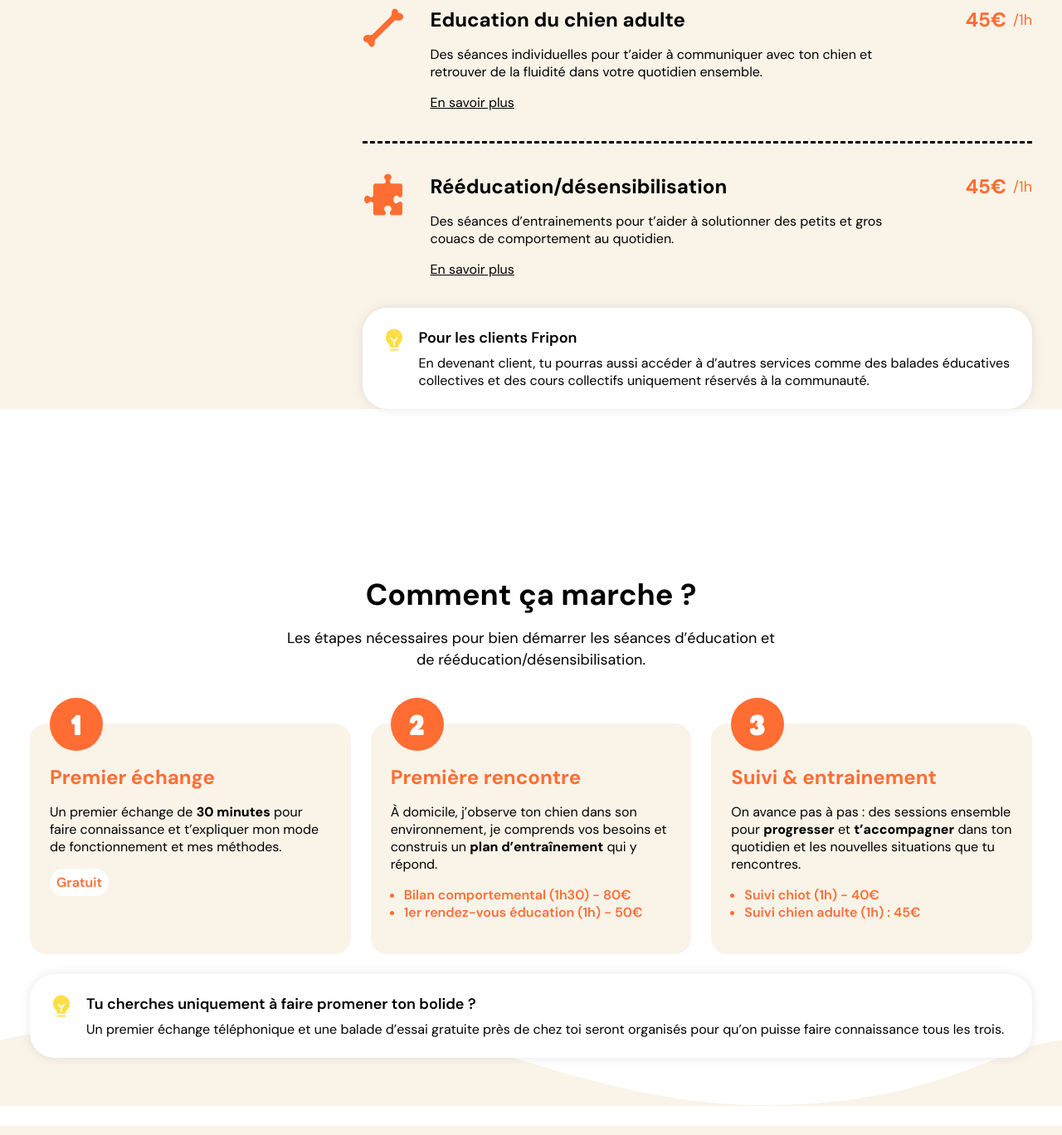
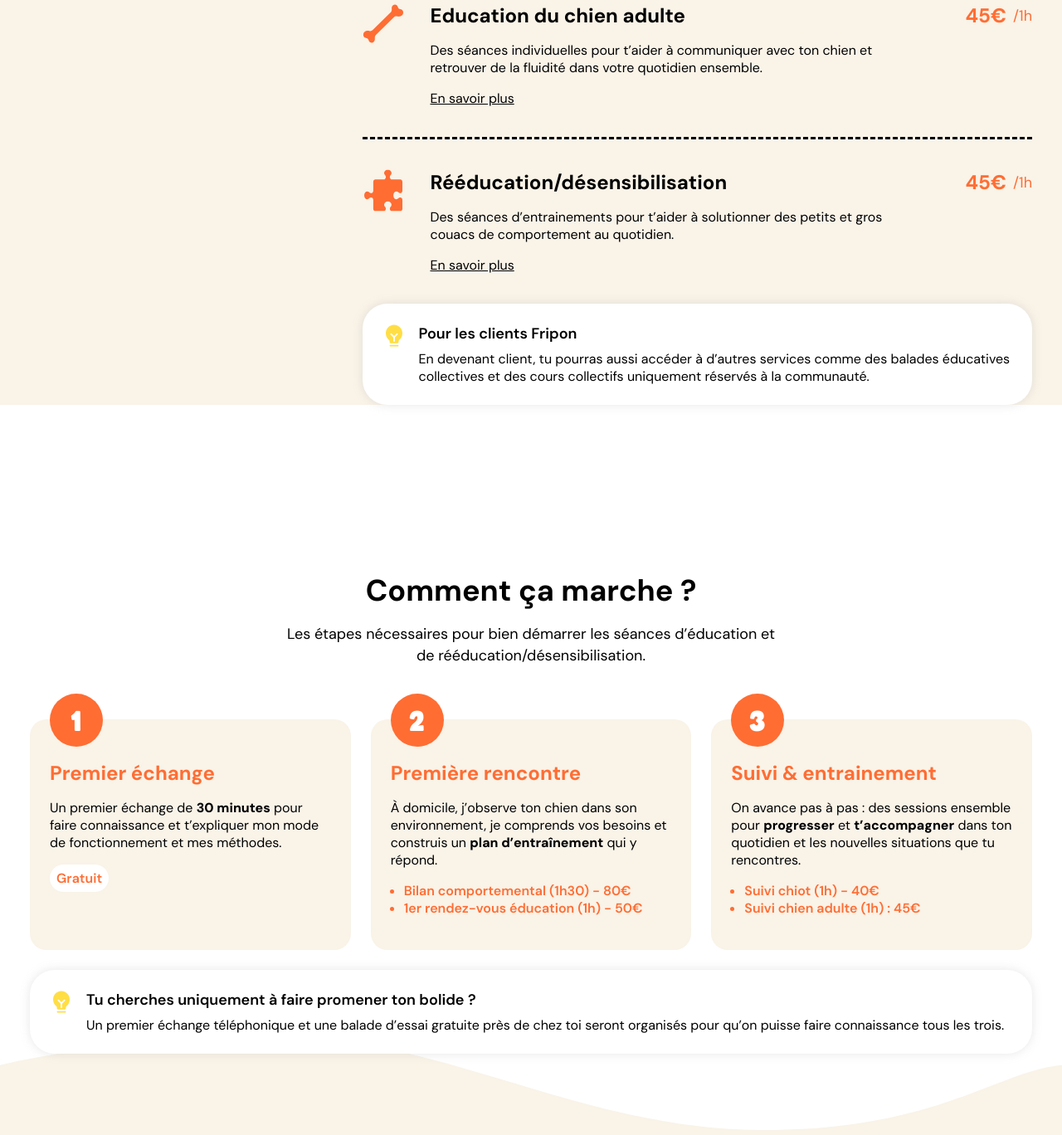
Before and after one commit to alixalixalixalix/fripon, a website: page index.html in a window 1280 px wide. Shown: the part 1232-2600 px from the top of the page at 83% size. Drawn offline with Linux system fonts and the light colour scheme.

Commit message:
divider presentation + demarches ok

```diff
--- a/index.html
+++ b/index.html
@@ -51,7 +51,20 @@
     </section>
 
     <img id="fleche" src="sources/fleche.png" alt="" />
-    <img class="img-bg" src="sources/forme-presentation.svg" alt="" />
+    <svg id="divider-presentation"
+      width="3600"
+      viewBox="0 0 3600 330"
+      fill="none"
+      xmlns="http://www.w3.org/2000/svg"
+    >
+      <rect width="3600" height="330" fill="#F9F3E8" />
+      <path
+        d="M3600 238.951C3550.98 290.781 3484.35 324.454 3410.86 330H3366.37L3356.66 329.483L3372.77 26.9805L3372.77 26.9795L3356.66 329.483C3243.95 323.481 3149.57 252.637 3105.61 153.789C3051.41 247.409 2950.04 307.83 2837.33 301.828L2802.79 299.988L2800.9 299.882C2689.02 293.191 2595.46 222.588 2551.75 124.295C2497.54 217.915 2396.17 278.336 2283.46 272.334L2248.92 270.494C2136.21 264.492 2041.83 193.648 1997.88 94.8008C1943.67 188.421 1842.3 248.841 1729.59 242.839L1695.06 241L1693.16 240.894C1581.29 234.202 1487.72 163.599 1444.01 65.3066C1389.8 158.927 1288.44 219.347 1175.72 213.345L1141.19 211.506C1028.47 205.504 934.096 134.66 890.14 35.8125C835.934 129.432 734.567 189.853 621.854 183.851L587.318 182.012C474.606 176.009 380.226 105.166 336.271 6.31836C282.065 99.9382 180.698 160.359 67.9854 154.356L50.7178 153.438C33.3365 152.512 16.3916 150.042 0 146.168V0H597.011L595.888 21.0996L597.012 0H3600V238.951Z"
+        fill="#FFDE45"
+      />
+    </svg>
+
+    <!--<img class="img-bg" src="sources/forme-presentation.svg" alt="" />-->
 
     <section id="services">
       <div class="marginSite">
@@ -79,7 +92,21 @@
       </div>
     </section>
 
-    <img class="img-bg bg-services" src="sources/forme-services.svg" alt="" />
+    <!--    <img class="img-bg bg-services" src="sources/forme-services.svg" alt="" />-->
+
+    <svg
+      id="divider-services"
+      width="3600"
+      viewBox="0 0 3600 739"
+      fill="none"
+      xmlns="http://www.w3.org/2000/svg"
+    >
+      <rect y="1" width="3600" height="680" fill="white" />
+      <path
+        d="M3600 136.688C3557.65 205.501 3510.31 269.188 3457.43 326.485C3207.07 597.751 2740.86 726.552 2222.03 738.25H2063.93C1275.19 720.885 405.603 447.665 0 3.22461V0.75H3600V136.688Z"
+        fill="#F9F3E8"
+      />
+    </svg>
 
     <section id="demarche">
       <div class="marginSite">
@@ -141,19 +168,21 @@
         </div>
       </div>
       <!--<img class="img-bg bg-demarche" src="sources/forme-demarche.svg" alt="" />-->
+    </section>
+
     <svg
-        width="1439"
-        height="127"
-        viewBox="0 0 1439 127"
+      id="divider-demarche"
+      width="3600"
+      viewBox="0 0 3600 318"
       fill="none"
       xmlns="http://www.w3.org/2000/svg"
     >
+      <rect x="1182" y="96" width="2418" height="222" fill="white" />
       <path
-          d="M0 37.9624C0 37.9624 147.541 0 377.474 0C607.407 0 784.648 125.874 1035.66 125.874C1270.38 125.874 1352.77 45.0822 1439 37.9624V127H0V37.9624Z"
+        d="M0 95.0554C0 95.0554 369.108 0 944.341 0C1519.57 0 1962.98 315.18 2590.95 315.18C3178.16 315.18 3384.29 112.883 3600 95.0554V318H0V95.0554Z"
         fill="#F9F3E8"
       />
     </svg>
-    </section>
 
     <section id="about">
       <div class="marginSite">
--- a/style.css
+++ b/style.css
@@ -190,6 +190,11 @@ header {
   }
 }
 
+#divider-presentation {
+  width: 100vw;
+  margin-bottom: -5px;
+}
+
 #services {
   padding-top: 64px;
   background-color: #f9f3e8;
@@ -259,10 +264,18 @@ header {
   z-index: -1;
 }
 
+#divider-services {
+  width: 100vw;
+  position: absolute;
+  margin-top: -100px;
+  z-index: -1;
+  margin-top: -420px;
+}
+
 #demarche {
   position: relative;
   margin-top: 136px;
-  margin-bottom: 82px;
+  margin-bottom: -20px;
   padding-top: 64px;
   padding-right: 36px;
   padding-left: 36px;
@@ -341,9 +354,14 @@ header {
     position: absolute;
     z-index: -1;
     left: 0;
-    bottom: -10%;
+    bottom: -30%;
     width: 100vw;
   }
+}
+
+#divider-demarche {
+  width: 100vw;
+  margin-bottom: -5px;
 }
 
 .bg-demarche {
```
Lines whose indentation alone changed are shown as unchanged.
